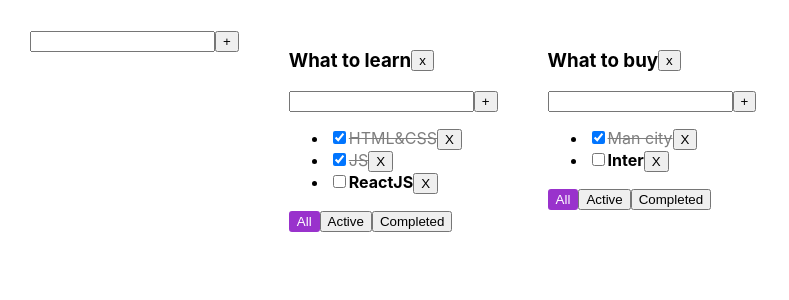
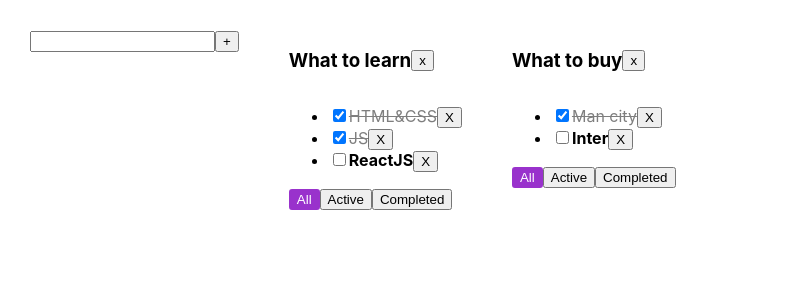
Before and after one commit to Kliapwnz/myWay, a React (Vite) app: page / in a window 1280 px wide. Shown: the top 300 px of the page, without its empty margins (0-789 px from the left). Built offline with nearby package versions, Linux system fonts and the light colour scheme.

Commit message:
change name task to item

```diff
--- a/src/CreateItemForm.tsx
+++ b/src/CreateItemForm.tsx
@@ -1,11 +1,42 @@
-import React from 'react';
+import React, {ChangeEvent, KeyboardEvent, useState} from 'react';
 import {Button} from "./Button";
 
-export const CreateItemForm = () => {
+type Props = {
+   onCreateItem: (title: string) => void
+}
+
+export const CreateItemForm = ({onCreateItem}: Props) => {
+   const [itemTitle, setItemTitle] = useState("")
+   const [error, setError] = useState<string | null>(null)
+
+   const createItemHandler = () => {
+      const trimmedTitle = itemTitle.trim()
+      if (trimmedTitle !== '') {
+         onCreateItem(trimmedTitle)
+         setItemTitle('')
+      } else {
+         setError("Title is required")
+      }
+   }
+   const changeItemTitleHandler = (event: ChangeEvent<HTMLInputElement>) => {
+      setTaskTitle(event.currentTarget.value)
+      setError(null)
+   }
+   const createItemOnEnterHandler = (event: KeyboardEvent<HTMLInputElement>) => {
+      if (event.key === "Enter") {
+         createItemHandler()
+      }
+   }
    return (
       <div>
-         <input/>
-         <Button title={"+"} />
+         <input value={itemTitle}
+                onChange={changeItemTitleHandler}
+                onKeyDown={createItemOnEnterHandler}
+         />
+         <Button title="+"
+                 onClick={createItemHandler}
+         />
+         {error && <div className={"error-message"}>{error}</div>}
       </div>
    );
 };
--- a/src/TodolistItem.tsx
+++ b/src/TodolistItem.tsx
@@ -23,27 +23,7 @@ export const TodolistItem = ({
                                 changeTaskStatus,
                                 deleteTodolist
                              }: Props) => {
-   const [taskTitle, setTaskTitle] = useState("")
-   const [error, setError] = useState<string | null>(null)
 
-   const createTaskHandler = () => {
-      const trimmedTitle = taskTitle.trim()
-      if (trimmedTitle !== '') {
-         createTask(id, trimmedTitle)
-         setTaskTitle('')
-      } else {
-         setError("Title is required")
-      }
-   }
-   const changeTaskTitleHandler = (event: ChangeEvent<HTMLInputElement>) => {
-      setTaskTitle(event.currentTarget.value)
-      setError(null)
-   }
-   const createTaskOnEnterHandler = (event: KeyboardEvent<HTMLInputElement>) => {
-      if (event.key === "Enter") {
-         createTaskHandler()
-      }
-   }
    const changeFilterHandler = (filter: FilterValues) => {
       changeFilter(id, filter)
    }
@@ -57,17 +37,7 @@ export const TodolistItem = ({
             <h3>{title}</h3>
             <Button title={"x"} onClick={deleteTodolistHandler}/>
          </div>
-         <div>
-            <input value={taskTitle}
-                   onChange={changeTaskTitleHandler}
-                   onKeyDown={createTaskOnEnterHandler}
-            />
-            <Button title="+"
-                    onClick={createTaskHandler}
-            />
-            {error && <div className={"error-message"}>{error}</div>}
 
-         </div>
          {tasks.length === 0 ? (<p>Тасок нет</p>) : (
             <ul>
                {tasks.map(task => {
```
